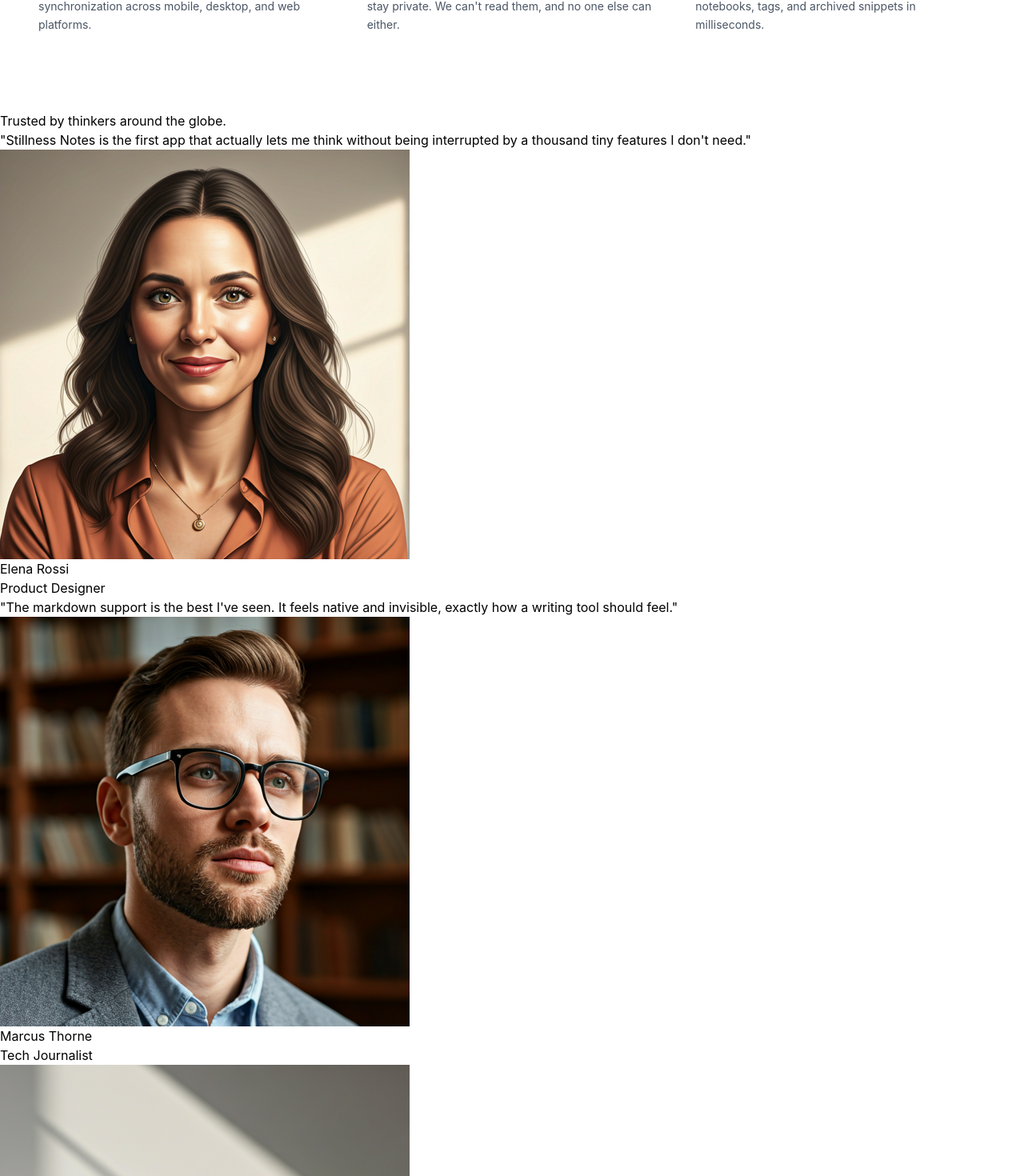
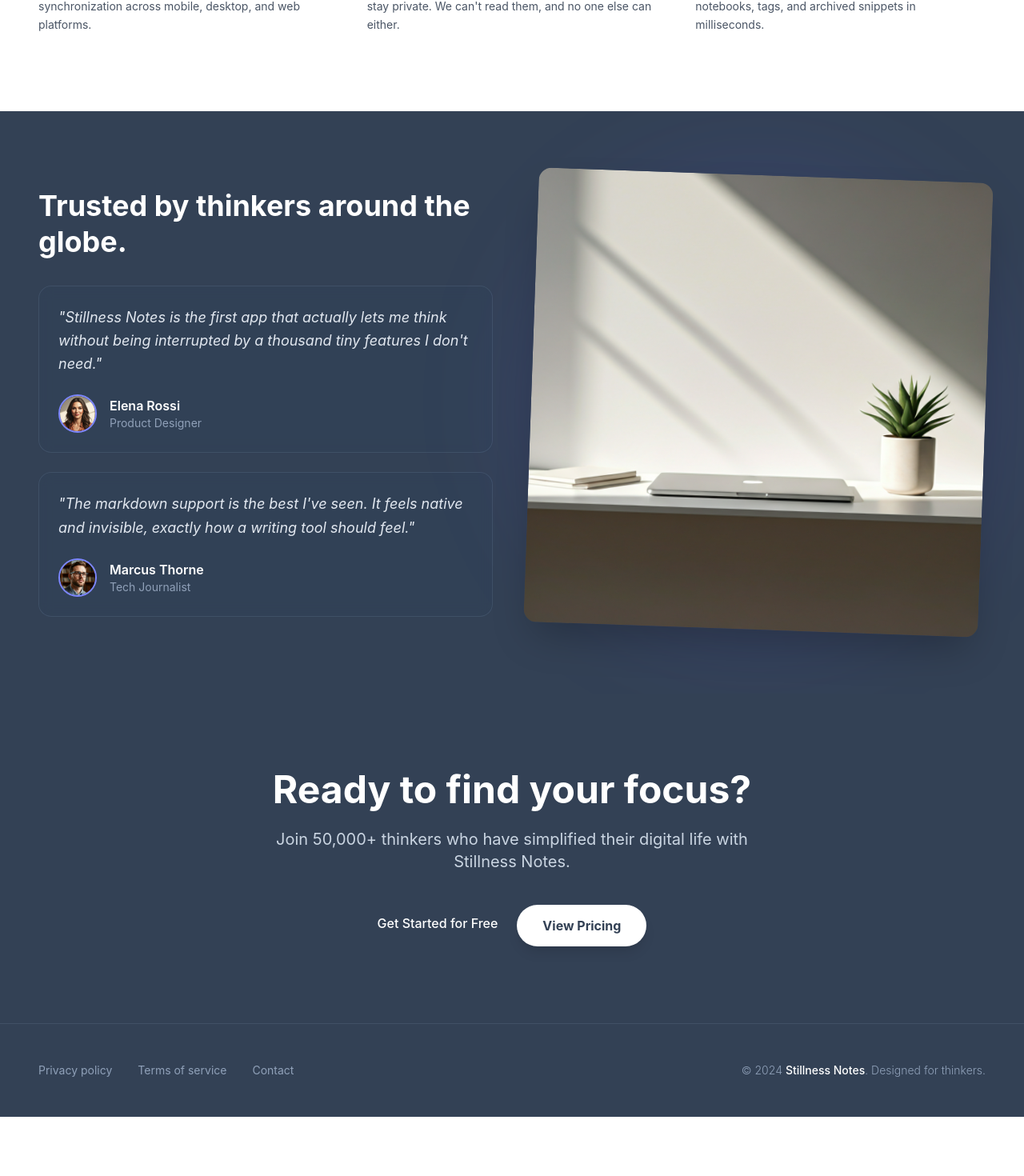
Before and after one commit to ferdhwork1475-rgb/notes-app, a React (Vite) app in the folder frontend/: page / in a window 1280 px wide. Shown: the part 1656-3126 px from the top of the page at 80% size. After the commit the page ends 3052 px from the top, so only its background shows below. Built offline with nearby package versions, Linux system fonts and the light colour scheme; a web font is replaced by a local one.

Commit message:
Finished the index page moving unto the about page

```diff
--- a/frontend/src/pages/IndexPage.jsx
+++ b/frontend/src/pages/IndexPage.jsx
@@ -1,4 +1,5 @@
 import { useState } from "react";
+import { Link } from "react-router-dom";
 import Navbar from "../components/Navbar";
 import Hero from "../components/Hero";
 import notepad from "../assets/notepad.png";
@@ -7,10 +8,10 @@ import elena from "../assets/elena_pfp.png";
 import laptopNote from "../assets/laptop-note.png";
 import markus from "../assets/markus_pfp.png";
 
-const IndexPage = () => {
+const IndexPage = ({ setActivePage }) => {
   return (
     <div>
-      <Navbar />
+      <Navbar setActivePage={setActivePage} />
       <Hero />
       <section className="max-w-7xl mx-auto px-4 md:px-12 py-16">
         <div className="flex flex-col md:flex-row gap-8 items-center justify-between">
@@ -167,40 +168,112 @@ const IndexPage = () => {
           </div>
         </div>
       </section>
-      <section>
-        <div>
-          <h3>Trusted by thinkers around the globe.</h3>
-          <div>
-            <p>
+      <section className="bg-[#334155] py-20 px-6 md:px-12 flex flex-col md:flex-row items-center gap-12 overflow-hidden">
+        {/* Left Side: Content & Testimonials */}
+        <div className="w-full md:w-1/2 flex flex-col gap-8">
+          <h3 className="text-3xl md:text-4xl font-bold text-white leading-tight">
+            Trusted by thinkers around the globe.
+          </h3>
+
+          <div className="space-y-6">
+            {/* Testimonial 1 */}
+            <div className="bg-slate-700/40 backdrop-blur-sm p-6 rounded-2xl border border-slate-500/30 hover:border-indigo-400 transition-colors duration-300">
+              <p className="text-slate-200 text-lg italic mb-6 leading-relaxed">
                 "Stillness Notes is the first app that actually lets me think
                 without being interrupted by a thousand tiny features I don't
                 need."
               </p>
+              <div className="flex items-center gap-4">
+                <img
+                  src={elena}
+                  alt="Elena Rossi"
+                  className="w-12 h-12 rounded-full object-cover border-2 border-indigo-400"
+                />
                 <div>
-              <img src={elena} alt="user profile pic" />
-              <div>
-                <p>Elena Rossi</p>
-                <p>Product Designer</p>
+                  <p className="text-white font-semibold">Elena Rossi</p>
+                  <p className="text-slate-400 text-sm">Product Designer</p>
                 </div>
               </div>
             </div>
 
-          <div>
-            <p>
+            {/* Testimonial 2 */}
+            <div className="bg-slate-700/40 backdrop-blur-sm p-6 rounded-2xl border border-slate-500/30 hover:border-indigo-400 transition-colors duration-300">
+              <p className="text-slate-200 text-lg italic mb-6 leading-relaxed">
                 "The markdown support is the best I've seen. It feels native and
                 invisible, exactly how a writing tool should feel."
               </p>
+              <div className="flex items-center gap-4">
+                <img
+                  src={markus}
+                  alt="Marcus Thorne"
+                  className="w-12 h-12 rounded-full object-cover border-2 border-indigo-400"
+                />
                 <div>
-              <img src={markus} alt="user profile pic" />
-              <div>
-                <p>Marcus Thorne</p>
-                <p>Tech Journalist</p>
+                  <p className="text-white font-semibold">Marcus Thorne</p>
+                  <p className="text-slate-400 text-sm">Tech Journalist</p>
                 </div>
               </div>
             </div>
           </div>
-        <div>
-          <img src={laptopNote} alt="a laptop for writing noted" />
+        </div>
+
+        {/* Right Side: Large Image */}
+        <div className="w-full md:w-1/2 relative">
+          <div className="absolute -inset-4 bg-indigo-500/10 blur-3xl rounded-full"></div>
+          <img
+            src={laptopNote}
+            alt="a laptop for writing noted"
+            className="relative w-full h-auto rounded-2xl shadow-2xl transform md:rotate-2 hover:rotate-0 transition-transform duration-500"
+          />
+        </div>
+      </section>
+      <section className="bg-[#334155] text-white">
+        {/* CTA Section */}
+        <div className="max-w-7xl mx-auto px-6 md:px-12 py-24 text-center border-b border-slate-500/30">
+          <h3 className="text-3xl md:text-5xl font-bold mb-6">
+            Ready to find your focus?
+          </h3>
+          <p className="text-slate-300 text-lg md:text-xl max-w-2xl mx-auto mb-10">
+            Join 50,000+ thinkers who have simplified their digital life with
+            Stillness Notes.
+          </p>
+
+          <div className="flex flex-col sm:flex-row items-center justify-center gap-6">
+            <Link
+              to="/signup"
+              className="text-white hover:text-indigo-300 font-medium transition-colors border-b border-transparent hover:border-indigo-300 pb-1"
+            >
+              Get Started for Free
+            </Link>
+            <Link
+              to="/pricing"
+              className="bg-white text-[#334155] px-8 py-3.5 rounded-full font-bold hover:bg-indigo-50 transition-all shadow-lg hover:scale-105"
+              onClick={() => setActivePage("pricing")}
+            >
+              View Pricing
+            </Link>
+          </div>
+        </div>
+
+        {/* Footer Section */}
+        <div className="max-w-7xl mx-auto px-6 md:px-12 py-12 flex flex-col md:flex-row justify-between items-center gap-8">
+          <div className="flex items-center gap-8 text-sm text-slate-400">
+            <p className="hover:text-white cursor-pointer transition-colors">
+              Privacy policy
+            </p>
+            <p className="hover:text-white cursor-pointer transition-colors">
+              Terms of service
+            </p>
+            <p className="hover:text-white cursor-pointer transition-colors">
+              Contact
+            </p>
+          </div>
+
+          <p className="text-slate-400 text-sm font-light">
+            © 2024{" "}
+            <span className="text-white font-medium">Stillness Notes</span>.
+            Designed for thinkers.
+          </p>
         </div>
       </section>
     </div>
```
Lines whose indentation alone changed are shown as unchanged.
